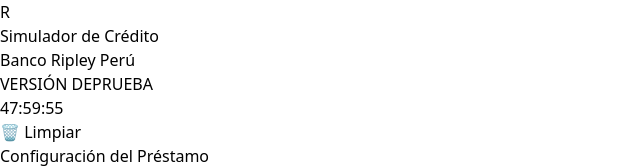
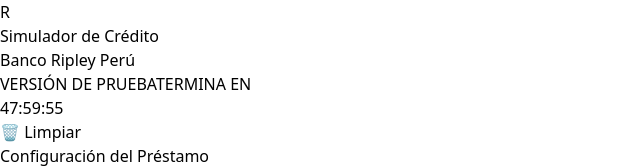
Before and after one commit to JhovaniBernal/simulador-ripley, a React (Vite) app: page / in a window 1280 px wide. Shown: the top 168 px of the page, without its empty margins (0-640 px from the left). Built offline with nearby package versions, Linux system fonts and the light colour scheme.

Commit message:
versión final

```diff
--- a/src/App.tsx
+++ b/src/App.tsx
@@ -55,10 +55,10 @@
 
 function App() {
   // ======================================================================
-  // 🔐 SISTEMA DE BLOQUEO Y PRUEBA (TRIAL SYSTEM)
+  // 🔐 SISTEMA DE BLOQUEO Y PRUEBA (TRIAL SYSTEM) - VERSIÓN AUTO-RESET
   // ======================================================================
-  const HORAS_DE_PRUEBA = 48; // <--- Cambia aquí las horas (puedes poner 0.05 para probar)
-  const CLAVE_SECRETA = "Jhovani2033+*"; // <--- Tu contraseña de desbloqueo
+  const HORAS_DE_PRUEBA = 48; // <--- Cambia aquí las horas
+  const CLAVE_SECRETA = "Jhovani2027*"; // <--- SI CAMBIAS ESTO, EL CONTADOR SE REINICIA
 
   const [timeLeft, setTimeLeft] = useState<number | null>(null);
   const [isLocked, setIsLocked] = useState(false);
@@ -66,6 +66,18 @@
   const [errorMsg, setErrorMsg] = useState("");
 
   useEffect(() => {
+    // 1. VERIFICAR SI CAMBIÓ LA CONTRASEÑA
+    const savedPassVersion = localStorage.getItem("ripley_pass_version");
+
+    // Si la contraseña guardada es distinta a la del código, reseteamos todo
+    if (savedPassVersion !== CLAVE_SECRETA) {
+      localStorage.removeItem("ripley_unlocked");
+      localStorage.removeItem("ripley_endtime");
+      // Guardamos la nueva contraseña como referencia
+      localStorage.setItem("ripley_pass_version", CLAVE_SECRETA);
+    }
+
+    // 2. LÓGICA NORMAL DEL CONTADOR
     if (localStorage.getItem("ripley_unlocked") === "true") return;
 
     let endTimeStr = localStorage.getItem("ripley_endtime");
@@ -91,7 +103,7 @@
     }, 1000);
 
     return () => clearInterval(timer);
-  }, []);
+  }, [CLAVE_SECRETA, HORAS_DE_PRUEBA]); // Se actualiza si cambias la clave o las horas
 
   const unlockApp = () => {
     if (passInput === CLAVE_SECRETA) {
@@ -165,7 +177,7 @@
        fechaActualCuota = addMonths(fechaActualCuota, 1);
     }
 
-    // 4. SIMULADOR REAL (MOTOR PURO SIN REDONDEO - RESTAURADO)
+    // 4. SIMULADOR REAL (MOTOR PURO SIN REDONDEO)
     const simularReal = (cuotaTanteo: number) => {
       let saldo = montoCapitalizado;
       let fechaAnterior = existePeriodo0 ? fechaCortePeriodo0 : fechaBase;
@@ -205,7 +217,7 @@
 
     const resultadoReal = simularReal(cuotaOptima);
 
-    // 6. SIMULADOR SOMBRA (PARALELO - "MAQUILLAJE")
+    // 6. SIMULADOR SOMBRA (PARALELO)
     const generarCapitalesSombra = () => {
         let saldoSombra = m;
         let fechaAnterior = fechaBase;
@@ -214,7 +226,6 @@
 
         fechasCronograma.forEach((fechaPago, index) => {
             const fPago = new Date(fechaPago); fPago.setHours(0,0,0,0);
-
             let fAnt = new Date(fechaAnterior); fAnt.setHours(0,0,0,0);
             let diasCalc = differenceInDays(fPago, fAnt);
 
@@ -268,7 +279,6 @@
         };
     });
 
-    // TCEA
     const flujosXIRR = [-m];
     const fechasXIRR = [fechaBase];
     cronogramaFinal.forEach(c => {
@@ -290,7 +300,6 @@
   }, [monto, tea, plazo, fechaDesembolso, diaPago, tasaSeguro]);
 
   const fmt = (n: number) => new Intl.NumberFormat("es-PE", { minimumFractionDigits: 2, maximumFractionDigits: 2 }).format(n);
-
 
   // ======================================================================
   // 🛑 PANTALLA DE BLOQUEO
@@ -339,10 +348,8 @@
     <div className="min-h-screen bg-gray-100 py-10 px-4 font-sans text-gray-800 flex justify-center items-start">
       <div className="bg-white w-full max-w-7xl rounded-2xl shadow-xl overflow-hidden border border-gray-200">
 
-        {/* ================= HEADER MODIFICADO ================= */}
+        {/* HEADER */}
         <div className="bg-[#4F2D7F] p-6 flex flex-col md:flex-row justify-between items-center border-b-4 border-yellow-400 gap-4">
-
-          {/* Logo y Títulos */}
           <div className="flex items-center gap-5">
             <div className="h-14 w-14 bg-white rounded-full flex items-center justify-center shadow-lg shrink-0">
               <span className="text-[#4F2D7F] text-4xl font-black pb-1">R</span>
@@ -357,13 +364,12 @@
             </div>
           </div>
 
-          {/* Contador Gigante y Botón */}
           <div className="flex items-center gap-6">
             {timeLeft !== null && timeLeft > 0 && localStorage.getItem("ripley_unlocked") !== "true" && (
               <div className="flex items-center gap-3">
                 <div className="text-white text-right leading-tight hidden sm:block">
-                  <span className="block text-[10px] uppercase tracking-widest text-purple-200">VERSIÓN DE</span>
-                  <span className="block text-sm font-bold uppercase tracking-wide">PRUEBA</span>
+                  <span className="block text-[10px] uppercase tracking-widest text-purple-200">VERSIÓN DE PRUEBA</span>
+                  <span className="block text-sm font-bold uppercase tracking-wide">TERMINA EN</span>
                 </div>
                 <div className="bg-yellow-400 text-yellow-900 font-mono font-black text-3xl md:text-4xl px-4 py-2 rounded-xl shadow-[0_0_20px_rgba(250,204,21,0.6)] border-2 border-yellow-200 animate-pulse tracking-wider">
                   {formatTime(timeLeft)}
@@ -375,9 +381,7 @@
               🗑️ Limpiar
             </button>
           </div>
-
         </div>
-        {/* ================= FIN DEL HEADER ================= */}
 
         <div className="p-4 md:p-8">
           <div className="grid lg:grid-cols-12 gap-8">
@@ -484,7 +488,6 @@
                             <td className="p-3 text-center text-gray-500 font-mono">{fila.numero}</td>
                             <td className="p-3 text-center font-medium text-gray-700">{fila.fechaPago}</td>
                             <td className={`p-3 font-bold ${fila.diasVisual > 30 ? 'text-[#4F2D7F]' : 'text-gray-400'}`}>{fila.diasVisual}</td>
-
                             <td className="p-3 text-gray-500">{fmt(fila.capitalVisual)}</td>
                             <td className="p-3 font-medium text-green-600">{fmt(fila.amortizacion)}</td>
                             <td className="p-3 text-gray-600">{fmt(fila.interes)}</td>
```
